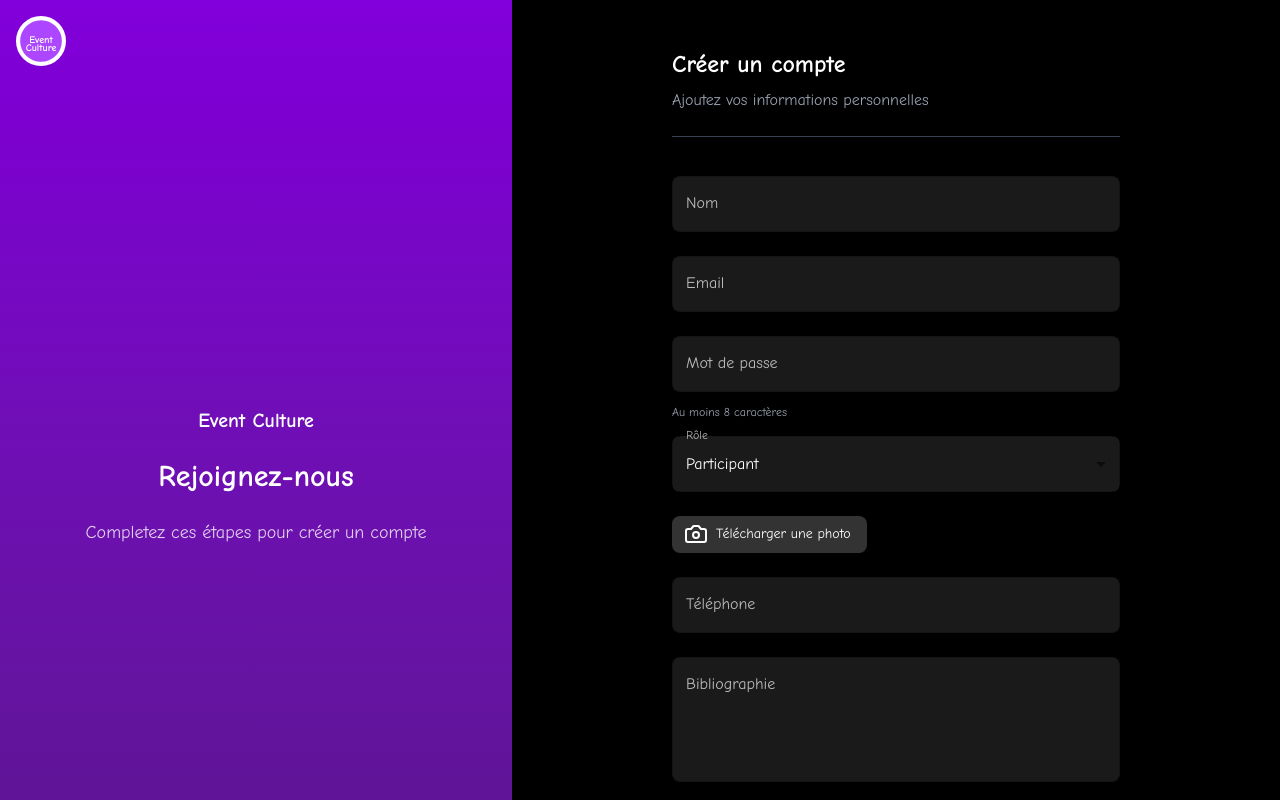
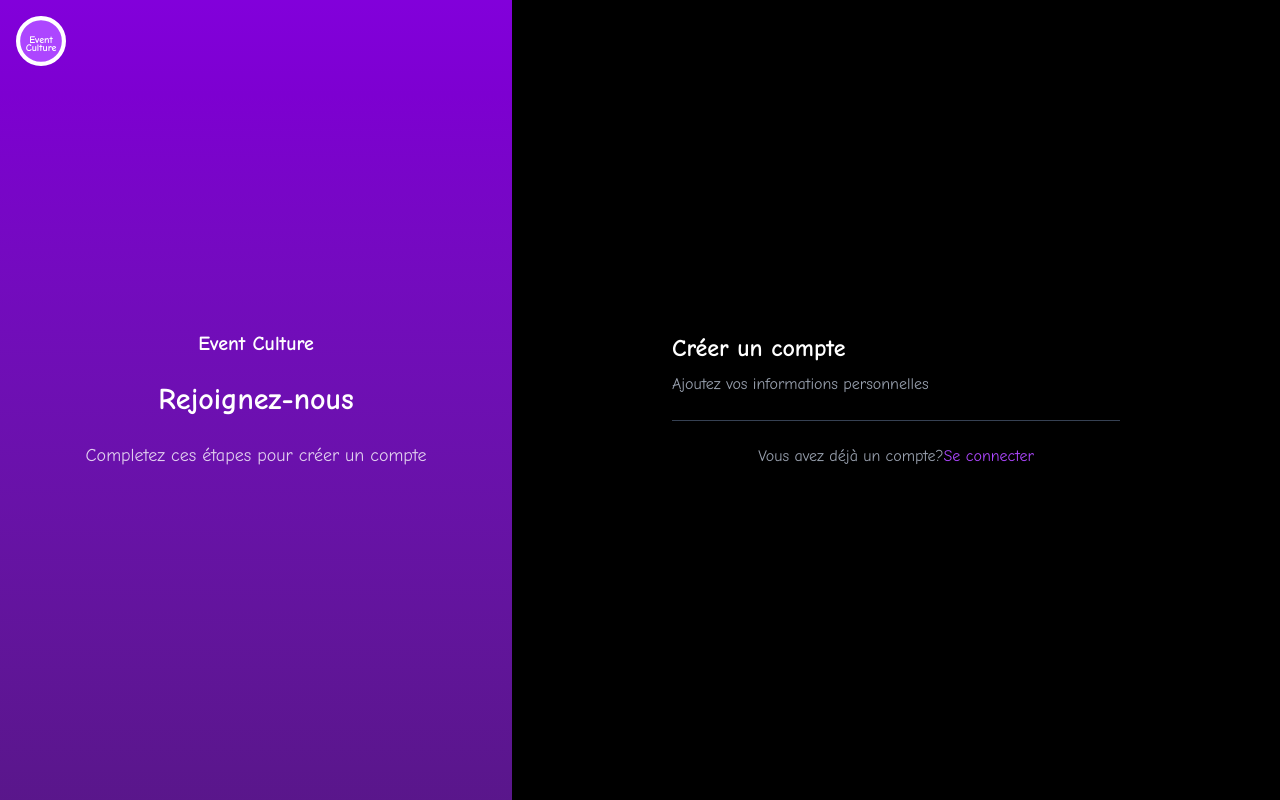
Before and after one commit to MOUFTAOU-Hanane/ingetis_react_project, a React (Vite) app in the folder frontend/: page /register in a window 1280 px wide. Shown: the top 800 px of the page. Built offline with nearby package versions, Linux system fonts and the light colour scheme.

Commit message:
refact: signup

```diff
--- a/frontend/src/Routes.tsx
+++ b/frontend/src/Routes.tsx
@@ -1,6 +1,6 @@
 import { BrowserRouter as Router, Routes, Route } from "react-router-dom";
 import Home from "./pages/Home";
-import SignupForm from "./pages/auth/SignupForm";
+import SignupForm from "./pages/auth/SignupPage";
 import LoginForm from "./pages/auth/LoginForm";
 import PrivateRoute from "./components/PrivateRoute";
 import AdminDashboard from "./pages/admin/AdminDashboard";
@@ -24,6 +24,7 @@ import EventDetails from "./pages/client/events/EventDetails";
 import ClientDashboard from "./pages/client/dashboard/ClientDashboard";
 import OrganisateurDashboard from "./pages/organisateur/dashboard/OrganisateurDashboard";
 import { Contact, PrivacyPolicy, TermsOfService } from "./pages/FooterElements";
+import SignUpPage from "./pages/auth/SignupPage";
 
 // Définition stricte des rôles
 const ROLES = {
@@ -42,7 +43,7 @@ type AppRoute = {
 
 const routes: AppRoute[] = [
     { path: "/", element: <Home /> },
-    { path: "/register", element: <SignupForm /> },
+    { path: "/register", element: <SignUpPage /> },
     { path: "/login", element: <LoginForm /> },
     { path: "/admin/dashboard", element: <AdminDashboard />, allowedRoles: [ROLES.ADMIN] },
     { path: "/admin/users", element: <UsersList />, allowedRoles: [ROLES.ADMIN] },
--- a/frontend/src/pages/auth/SignupForm.tsx
+++ b/frontend/src/pages/auth/SignupForm.tsx
@@ -1,12 +1,11 @@
-import React, { useEffect, useState } from 'react';
+import React, { useState } from 'react'
 import { useFormik } from 'formik';
-import * as Yup from 'yup';
 import { TextField, Button, MenuItem, FormControl, InputLabel, Select, FormHelperText, CircularProgress } from '@mui/material';
 import { Camera } from 'lucide-react';
 import { toast } from 'react-toastify';
 import apiClient from '../../apiClient';
-import { NavLink, useLocation, useNavigate } from 'react-router-dom';
-import EventMasterLogo from '../../components/EventMasterLogo';
+import * as Yup from 'yup';
+import { useLocation, useNavigate } from 'react-router-dom';
 
 type SignupFormValues = {
     nom: string;
@@ -29,9 +28,9 @@ const validationSchema = Yup.object({
     bibliographie: Yup.string().max(500, 'La bibliographie ne doit pas dépasser 500 caractères').required('Bibliographie est requise'),
 });
 
-const SignupForm: React.FC = () => {
+const SignupForm = () => {
+    const [isLoading, setIsLoading] = useState<boolean>(false);
     const navigate = useNavigate();
-    const [isLoading, setIsLoading] = useState<boolean>(false);
 
     const location = useLocation();
 
@@ -100,33 +99,6 @@ const SignupForm: React.FC = () => {
     });
 
     return (
-        <div className="relative min-h-screen bg-black text-white">
-            <NavLink to="/" className="absolute top-4 left-4 z-10 text-2xl font-bold text-white">
-                <EventMasterLogo />
-            </NavLink>
-
-            <div className="flex min-h-screen">
-                <div className="hidden md:flex md:w-2/5 bg-gradient-to-b from-purple-700 to-purple-900 flex-col items-center justify-center p-12">
-                    <div className="text-center space-y-6">
-                        <div className="flex items-center justify-center mb-6">
-                            <span className="text-white font-bold text-xl">Event Culture</span>
-                        </div>
-                        <h1 className="text-3xl font-bold">Rejoignez-nous</h1>
-                        <p className="text-lg opacity-80">Completez ces étapes pour créer un compte</p>
-                    </div>
-                </div>
-
-                <div className="w-full md:w-3/5 flex items-center justify-center p-6 md:p-12">
-                    <div className="w-full max-w-md">
-                        <h2 className="text-2xl font-bold mb-2">Créer un compte</h2>
-                        <p className="text-gray-400 mb-6">Ajoutez vos informations personnelles</p>
-
-                        <div className="relative flex justify-center mb-6">
-                            <div className="absolute inset-0 flex items-center">
-                                <div className="w-full border-t border-gray-700"></div>
-                            </div>
-                        </div>
-
         <form onSubmit={formik.handleSubmit} encType="multipart/form-data">
             <TextField
                 fullWidth
@@ -372,20 +344,7 @@ const SignupForm: React.FC = () => {
                 )}
             </Button>
         </form>
+    )
+}
 
-                        <div className="text-center mt-4">
-                            <p className="text-gray-400">
-                                Vous avez déjà un compte?
-                                <NavLink to="/login" className="text-purple-500 hover:underline">
-                                    Se connecter
-                                </NavLink>
-                            </p>
-                        </div>
-                    </div>
-                </div>
-            </div>
-        </div>
-    );
-};
-
-export default SignupForm;
+export default SignupForm
--- /dev/null
+++ b/frontend/src/pages/auth/SignupPage.tsx
@@ -0,0 +1,50 @@
+import React from 'react';
+
+import { NavLink } from 'react-router-dom';
+import EventMasterLogo from '../../components/EventMasterLogo';
+
+const SignUpPage: React.FC = () => {
+    return (
+        <div className="relative min-h-screen bg-black text-white">
+            <NavLink to="/" className="absolute top-4 left-4 z-10 text-2xl font-bold text-white">
+                <EventMasterLogo />
+            </NavLink>
+
+            <div className="flex min-h-screen">
+                <div className="hidden md:flex md:w-2/5 bg-gradient-to-b from-purple-700 to-purple-900 flex-col items-center justify-center p-12">
+                    <div className="text-center space-y-6">
+                        <div className="flex items-center justify-center mb-6">
+                            <span className="text-white font-bold text-xl">Event Culture</span>
+                        </div>
+                        <h1 className="text-3xl font-bold">Rejoignez-nous</h1>
+                        <p className="text-lg opacity-80">Completez ces étapes pour créer un compte</p>
+                    </div>
+                </div>
+
+                <div className="w-full md:w-3/5 flex items-center justify-center p-6 md:p-12">
+                    <div className="w-full max-w-md">
+                        <h2 className="text-2xl font-bold mb-2">Créer un compte</h2>
+                        <p className="text-gray-400 mb-6">Ajoutez vos informations personnelles</p>
+
+                        <div className="relative flex justify-center mb-6">
+                            <div className="absolute inset-0 flex items-center">
+                                <div className="w-full border-t border-gray-700"></div>
+                            </div>
+                        </div>
+
+                        <div className="text-center mt-4">
+                            <p className="text-gray-400">
+                                Vous avez déjà un compte?
+                                <NavLink to="/login" className="text-purple-500 hover:underline">
+                                    Se connecter
+                                </NavLink>
+                            </p>
+                        </div>
+                    </div>
+                </div>
+            </div>
+        </div>
+    );
+};
+
+export default SignUpPage;
```
Lines whose indentation alone changed are shown as unchanged.
